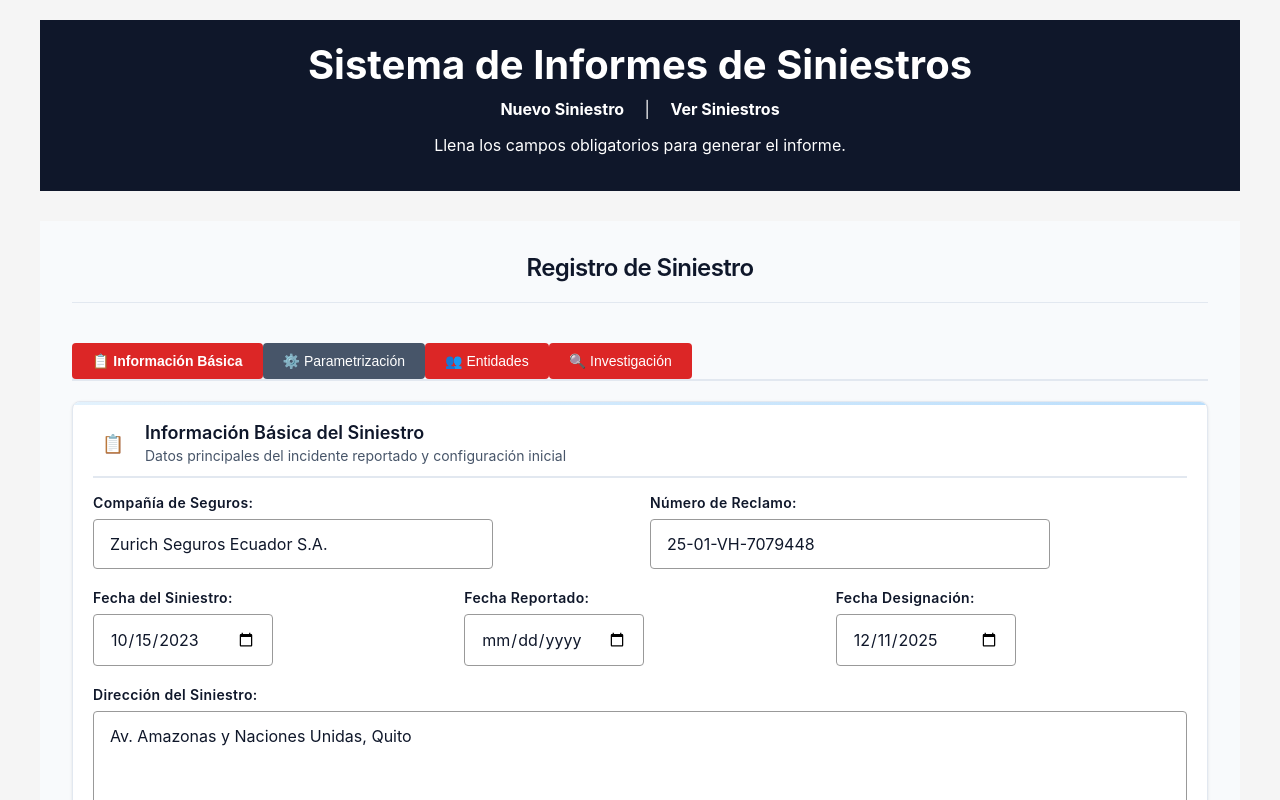
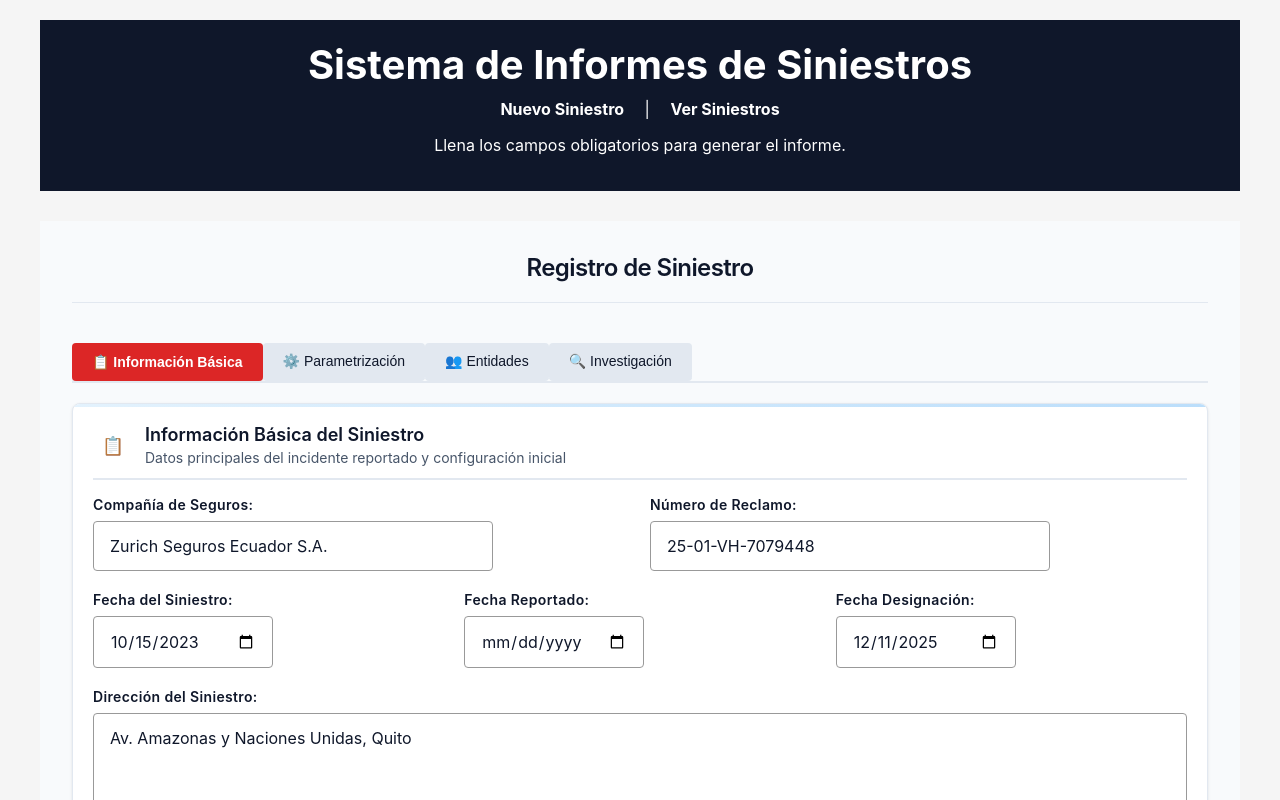
Before and after one commit to ginaproanio/Siniestros, a React (Create React App) app in the folder frontend/: page / in a window 1280 px wide. Shown: the top 800 px of the page. Built offline with nearby package versions, Linux system fonts and the light colour scheme; no server answers.

Commit message:
Force correct tab colors with !important: all inactive tabs gray #e2e8f0, active tab red #dc2626

```diff
--- a/frontend/src/App.css
+++ b/frontend/src/App.css
@@ -509,11 +509,24 @@ button[type="button"]:nth-child(2):hover {
   overflow-x: auto;
 }
 
+/* REGLAS EXPLÍCITAS PARA PESTAÑAS */
+.tab-button:not(.active) {
+  background-color: #e2e8f0 !important; /* Gris para NO activas */
+  color: var(--color-negro-corporativo) !important;
+  border-bottom: 2px solid #e2e8f0 !important;
+}
+
+.tab-button.active {
+  background-color: #dc2626 !important; /* Rojo para activa */
+  color: white !important;
+  border-bottom-color: #dc2626 !important;
+  font-weight: 600 !important;
+  box-shadow: 0 2px 4px rgba(0, 0, 0, 0.1) !important;
+}
+
+/* Estilos base comunes */
 .tab-button {
-  background-color: #e2e8f0; /* Gris claro para todas las pestañas */
-  color: var(--color-negro-corporativo);
   border: none;
-  border-bottom: 2px solid #e2e8f0;
   padding: var(--spacing-lg) var(--spacing-xl);
   cursor: pointer;
   font-size: 16px;
@@ -524,17 +537,8 @@ button[type="button"]:nth-child(2):hover {
   border-radius: 4px 4px 0 0;
 }
 
-.tab-button:hover {
-  color: var(--color-negro-corporativo);
-  background-color: #d1d5db; /* Gris más oscuro en hover */
-}
-
-.tab-button.active {
-  background-color: #dc2626; /* Rojo para la pestaña activa */
-  color: white;
-  border-bottom-color: #dc2626;
-  font-weight: 600;
-  box-shadow: 0 2px 4px rgba(0, 0, 0, 0.1);
+.tab-button:hover:not(.active) {
+  background-color: #d1d5db !important; /* Hover solo para no activas */
 }
 
 .tab-button.completed::after {
```
